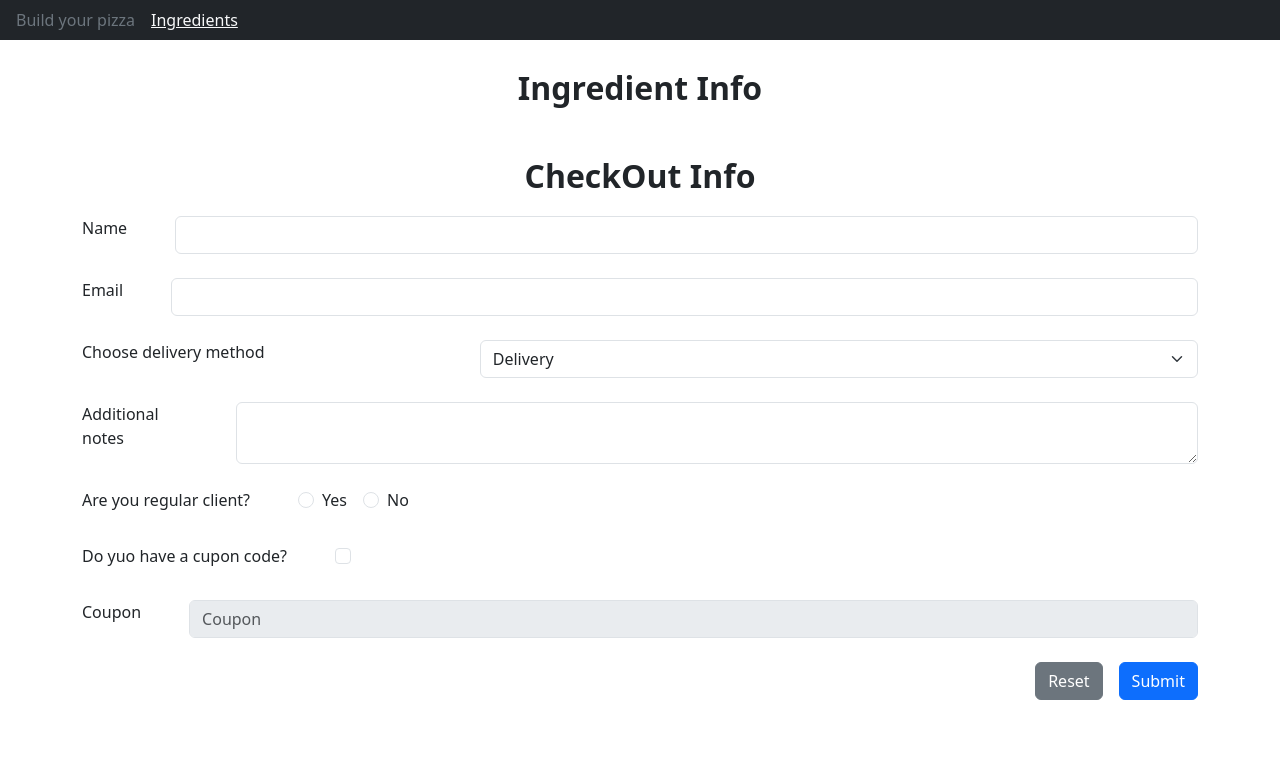
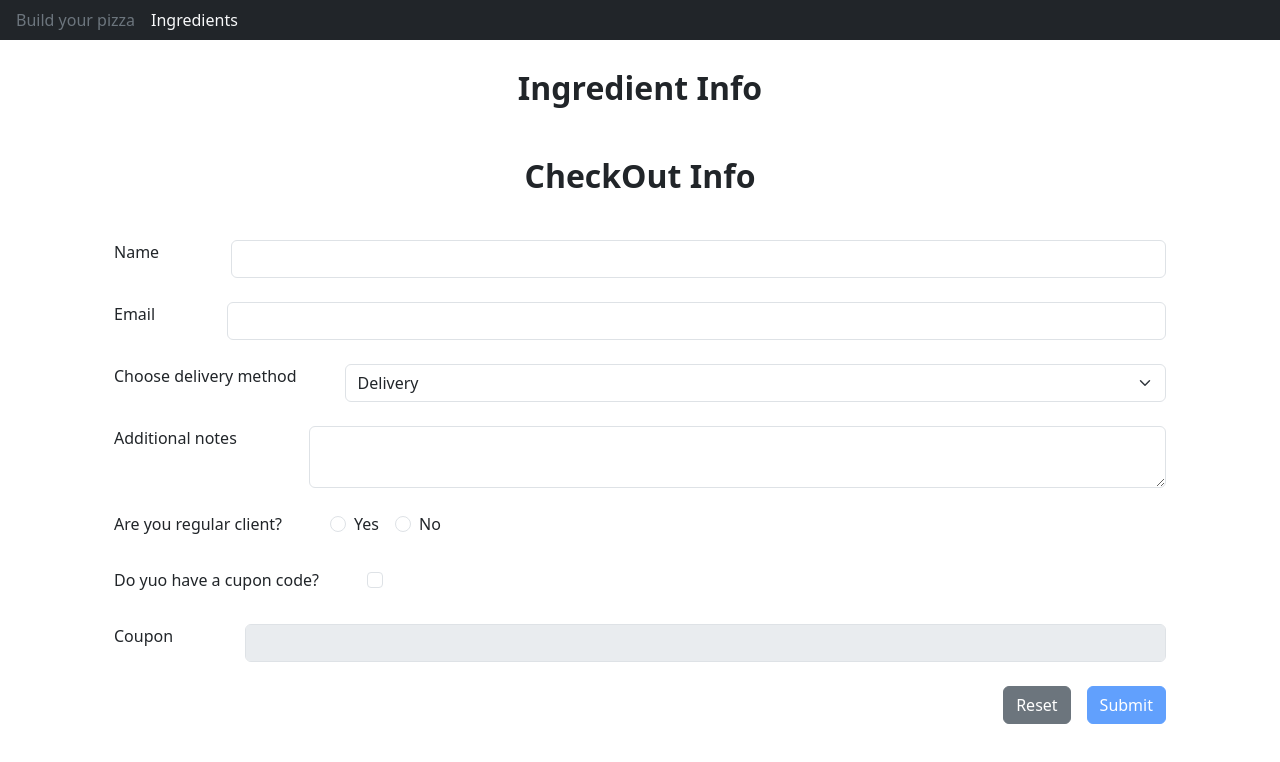
Before and after one commit to Raxim95/react-app, a React (Vite) app: page /checkout in a window 1280 px wide. Shown: the top 762 px of the page. Built offline with nearby package versions, Linux system fonts and the light colour scheme.

Commit message:
add formik

```diff
--- a/package.json
+++ b/package.json
@@ -13,13 +13,15 @@
     "@reduxjs/toolkit": "^1.9.6",
     "@types/react-router-dom": "^5.3.3",
     "bootstrap": "^5.3.2",
+    "formik": "^2.4.5",
     "immer": "^10.0.2",
     "react": "^18.2.0",
     "react-bootstrap": "^2.9.0",
     "react-dom": "^18.2.0",
     "react-redux": "^8.1.3",
     "react-router-dom": "^6.16.0",
-    "use-immer": "^0.9.0"
+    "use-immer": "^0.9.0",
+    "yup": "^1.3.2"
   },
   "devDependencies": {
     "@types/react": "^18.2.15",
--- a/src/Components/LoadModal.tsx
+++ b/src/Components/LoadModal.tsx
@@ -16,7 +16,8 @@ function LoadModal({ show, handleClose }: props) {
   const inputRef = React.createRef<HTMLInputElement>();
 
   const submitHandler = () => {
-    const token: string = inputRef.current?.value || "";
+    let token: string = inputRef.current?.value || "";
+    token = token.trim();
     if (token === "") {
       alert("Input filed is empty.");
       return;
--- /dev/null
+++ b/src/Components/MyField.tsx
@@ -0,0 +1,34 @@
+import { ErrorMessage, Field } from "formik";
+import { Col, Form, Row } from "react-bootstrap";
+
+type MyFieldProps = {
+  name: string;
+  label: string;
+  as?: string;
+  disabled?: boolean;
+};
+
+function MyField({ name, label, as = "", disabled = false }: MyFieldProps) {
+  return (
+    <Row>
+      <Col md="auto" className="me-5">
+        <Form.Label htmlFor={name}>{label}</Form.Label>
+      </Col>
+      <Col>
+        <Field
+          type="text"
+          id={name}
+          name={name}
+          disabled={disabled}
+          className="form-control "
+          as={as}
+        ></Field>
+        <Form.Text className="text-danger" style={{ height: "20px" }}>
+          <ErrorMessage name={name} component="div"></ErrorMessage>
+        </Form.Text>
+      </Col>
+    </Row>
+  );
+}
+
+export default MyField;
--- a/src/Components/MyNavbar.tsx
+++ b/src/Components/MyNavbar.tsx
@@ -8,7 +8,7 @@ function MyNavbar() {
         <Link to="/" className="text-decoration-none text-secondary">
           Build your pizza
         </Link>
-        <Link to="" className="text-light">
+        <Link to="" className="text-decoration-none text-light">
           Ingredients
         </Link>
       </Nav>
--- a/src/index.tsx
+++ b/src/index.tsx
@@ -10,12 +10,17 @@ import {
 
 import App from "./App";
 import CheckOutRoot from "./routes/CheckOut/CheckOut";
+import ErrorPage from "./error-page";
 
 const router = createBrowserRouter(
   createRoutesFromElements(
     <Route>
-      <Route path="/" element={<App />}></Route>
-      <Route path="checkout" element={<CheckOutRoot />}></Route>
+      <Route path="/" errorElement={<ErrorPage />} element={<App />}></Route>
+      <Route
+        path="checkout"
+        errorElement={<ErrorPage />}
+        element={<CheckOutRoot />}
+      ></Route>
     </Route>
   )
 );
--- a/src/routes/CheckOut/CheckOutForm.tsx
+++ b/src/routes/CheckOut/CheckOutForm.tsx
@@ -1,50 +1,76 @@
 import React from "react";
 import { useState } from "react";
-import { Button, Form, FormGroup } from "react-bootstrap";
+import { Button, Col, Form, FormGroup, Row } from "react-bootstrap";
+
 import { useAppDispatch } from "../../redux/hooks";
+
 import { reset } from "../../redux/slices/currentOrderSlice";
+import { reset as tokenReset } from "../../redux/slices/ConfigOrderSlice";
+
+import { Formik } from "formik";
+import * as yup from "yup";
+import MyField from "../../Components/MyField";
 
 function CheckOutForm() {
   const [couponChecked, setCouponChecked] = useState<boolean>(false);
-
-  const dispatch = useAppDispatch();
 
   const couponHandler = (e: React.ChangeEvent<HTMLInputElement>) => {
     const target = e.target as HTMLInputElement;
     setCouponChecked(target.checked);
   };
 
-  const submitHandler = (e: React.KeyboardEvent<HTMLFormElement>) => {
-    e.preventDefault();
-    dispatch(reset());
-    alert("Submitted");
-  };
+  const dispatch = useAppDispatch();
+
+  // VALIDATION
+  const schema = yup.object({
+    name: yup.string().required("Required"),
+    email: yup.string().required("Required").email(),
+    comment: yup.string().notRequired().max(256, "Max = 256"),
+    coupon: yup.string().max(30, "Max = 30").min(5, "Min = 5"),
+  });
 
   return (
+    <Formik
+      initialValues={{ name: "", email: "" }}
+      validationSchema={schema}
+      onSubmit={function () {
+        dispatch(reset());
+        dispatch(tokenReset());
+        alert("Submitted");
+      }}
+    >
+      {(props) => (
         <Form
-      className="d-flex flex-column gap-4"
+          onSubmit={props.handleSubmit}
+          className={
+            "d-flex flex-column gap-4 p-4 rounded m-2 p-3 " +
+            (!props.isValid && "border border-danger")
+          }
           style={{ marginBottom: "100px" }}
-      onSubmit={submitHandler}
         >
-      <FormGroup className="d-flex gap-5">
-        <Form.Label>Name</Form.Label>
-        <Form.Control type="text"></Form.Control>
-      </FormGroup>
-      <FormGroup className="d-flex gap-5">
-        <Form.Label>Email</Form.Label>
-        <Form.Control type="email"></Form.Control>
-      </FormGroup>
-      <FormGroup className="d-flex gap-5">
-        <Form.Label className="w-50">Choose delivery method</Form.Label>
-        <Form.Select>
+          <MyField name="name" label="Name"></MyField>
+          <MyField name="email" label="Email"></MyField>
+
+          <Row>
+            <Col md="auto" className="me-4">
+              <Form.Label htmlFor="deliveryMethod">
+                Choose delivery method
+              </Form.Label>
+            </Col>
+            <Col>
+              <Form.Select id="deliveryMethod" name="deliveryMethod">
                 <option>Delivery</option>
                 <option>Local pickup</option>
               </Form.Select>
-      </FormGroup>
-      <FormGroup className="d-flex gap-5">
-        <Form.Label>Additional notes</Form.Label>
-        <Form.Control as="textarea" cols={3}></Form.Control>
-      </FormGroup>
+            </Col>
+          </Row>
+
+          <MyField
+            name="comment"
+            label="Additional notes"
+            as="textarea"
+          ></MyField>
+
           <FormGroup className="d-flex gap-5">
             <Form.Label>Are you regular client?</Form.Label>
             <div className="d-flex">
@@ -58,24 +84,27 @@ function CheckOutForm() {
               </Form.Label>
             </div>
           </FormGroup>
+
           <FormGroup className="d-flex gap-5">
             <Form.Label>Do yuo have a cupon code?</Form.Label>
             <Form.Check onChange={couponHandler} />
           </FormGroup>
-      <FormGroup className="d-flex gap-5">
-        <Form.Label>Coupon</Form.Label>
-        <Form.Control
-          disabled={!couponChecked}
-          placeholder="Coupon"
-        ></Form.Control>
-      </FormGroup>
+
+          {/* COUPON */}
+          <MyField name="coupon" label="Coupon" disabled={!couponChecked} />
+
+          {/* RESET, SUBMIT */}
           <FormGroup className="d-flex gap-3 justify-content-end ">
-        <Button variant="secondary" type="reset">
+            <Button variant="secondary" onClick={() => props.resetForm()}>
               Reset
             </Button>
-        <Button type="submit">Submit</Button>
+            <Button disabled={!props.isValid || !props.dirty} type="submit">
+              Submit
+            </Button>
           </FormGroup>
         </Form>
+      )}
+    </Formik>
   );
 }
 
```
Also changed, not shown: 1 other file (tests, documents, lock files or other folders). Lines whose indentation alone changed are shown as unchanged.
